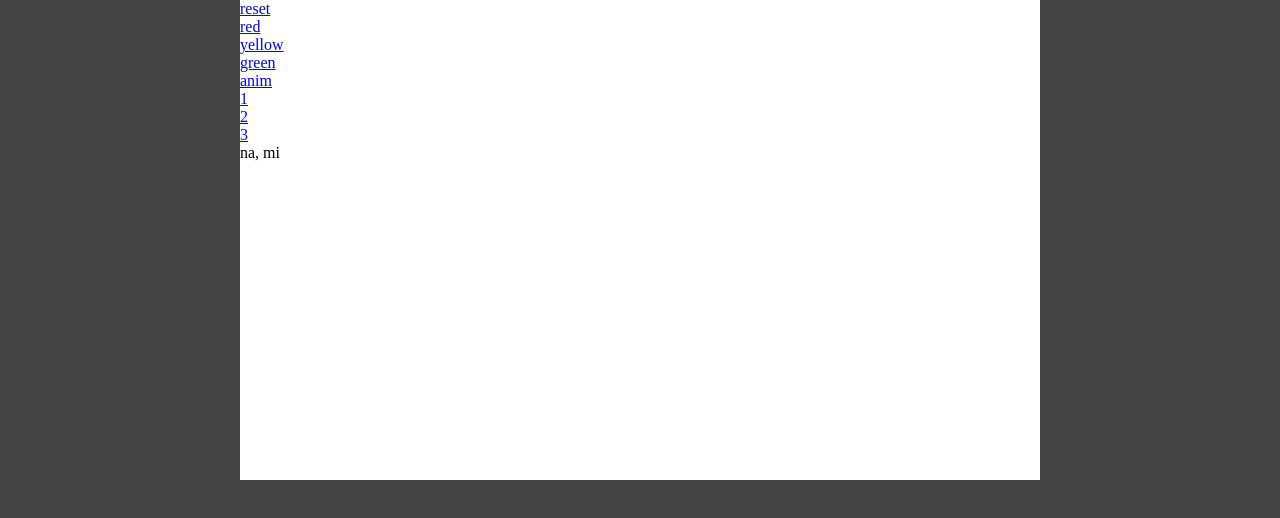
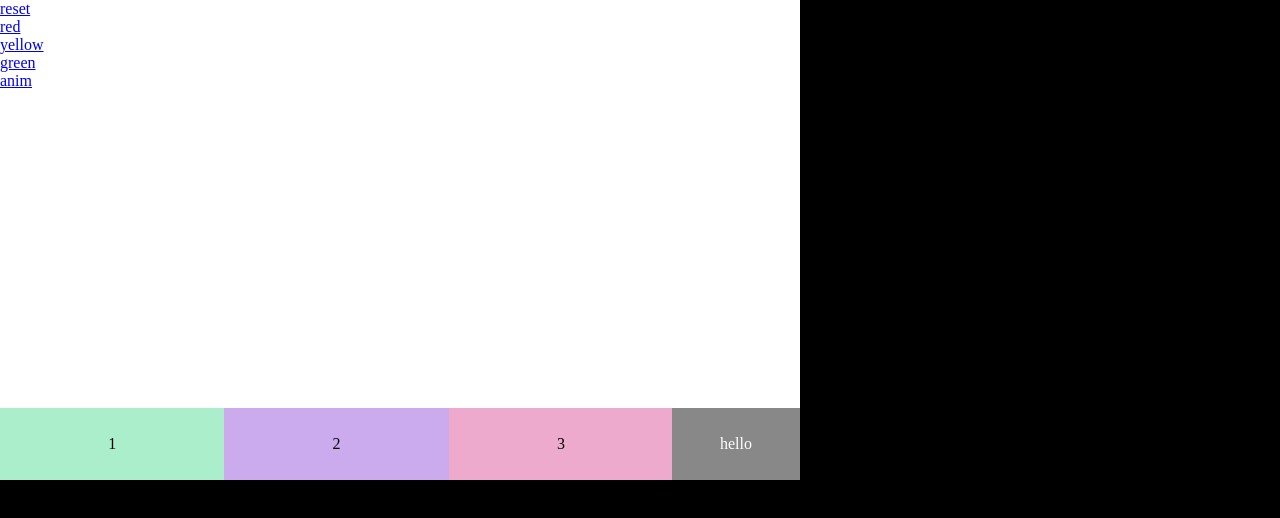
Before and after one commit to ern0/indicator, a plain HTML site: page client/index.html in a window 1280 px wide. Drawn offline with Linux system fonts and the light colour scheme.

Commit message:
client tabs work

```diff
--- a/client/index.html
+++ b/client/index.html
@@ -5,11 +5,12 @@
 		<script src="script.js"></script>
 	</head>
 	<body>
+
 		<div id="screen">
 
 				<div id="tabarea">
 
-				<div class="tab" id="tab1">
+					<div id="tab1" class="tab">
 						<a href="/light/reset">reset</a> <br />
 						<a href="/light/color/f00">red</a> <br />
 						<a href="/light/color/ff0">yellow</a> <br />
@@ -17,35 +18,45 @@
 						<a href="/light/one">anim</a> <br />
 					</div>
 
-				<div class="tab" id="tab2">
+					<div id="tab2" class="tab">
 						tab2
 					</div>
 
-				<div class="tab" id="tab3">
+					<div id="tab3" class="tab">
 						tab3
-				</tab>
+					</div>
+
+				</div><!-- tabarea -->
+
+				<div id="bottomline">
+
+					<div id="tabselbox">
+						<div id="tabsel1" class="tabsel tabsel1">
+							<div class="label">
+								1
+							</div>
+						</div>
+						<div id="tabsel2" class="tabsel tabsel2">
+							<div class="label">
+								2
+							</div>
+						</div>
+						<div id="tabsel3" class="tabsel tabsel3">
+							<div class="label">
+								3
+							</div>
+						</div>
+					</div>
+
+					<div id="statusbox">
+						<div class="label">
+							hello
+						</div>
+					</div>
+
+				</div><!-- bottomline -->
 
 			</div>
 
-			<div id="tabselector">
-
-				<div id="tab1">
-					<a href="#" onclick="activateTab(1);"> 1 </a>
-				</div>
-				<div id="tab2">
-					<a href="#" onclick="activateTab(2);"> 2 </a>
-				</div>
-				<div id="tab3">
-					<a href="#" onclick="activateTab(3);"> 3 </a>
-				</div>
-
-				<div id="status">
-					na, mi
-				</div>
-
-			</div>
-
-
-		</div>
 	</body>
 </html>
--- a/client/script.js
+++ b/client/script.js
@@ -1,6 +1,17 @@
 	$(document).ready(function() {
 
 		activateTab(1);
+
+		$(".tabsel").click(function() {
+			var id = $(this).attr("id");
+			$(this).addClass(id + "active");
+			setTimeout(function() {
+				$("#" + id).removeClass(id + "active");
+			},200)
+
+			var tabnum = id.substr(6);
+			activateTab(tabnum);
+		})
 
 	})
 
--- a/client/style.css
+++ b/client/style.css
@@ -2,16 +2,70 @@ body {
 	margin: 0;
 	padding: 0;
 	border: none;
-	background: #444444;
+	background: #000000;
 }
-
-.tab {
-	display: none;
+.label {
+	text-align: center;
+  position: relative;
+  top: 50%;
+  transform: translateY(-50%);
+  user-select: none;
 }
 
 #screen {
+	position: absolute;
 	width: 800px;
 	height: 480px;
 	background: #ffffff;
 	margin: auto;
 }
+
+#bottomline {
+	position: absolute;
+	bottom: 0px;
+	left: 0px;
+	width: 100%;
+	height: 15%;
+}
+
+#tabselbox {
+	position: absolute;
+	bottom: 0px;
+	left: 0px;
+	width: 85%;
+	height: 100%;
+	background: #aaaaaa;
+}
+.tabsel {
+	height: 100%;
+	width: 33%;
+	float: left;
+}
+.tabsel1 {
+	background: #aaeecc;
+}
+.tabsel1active {
+	background: #88ccaa;
+}
+.tabsel2 {
+	background: #ccaaee;
+}
+.tabsel2active {
+	background: #aa88cc;
+}
+.tabsel3 {
+	background: #eeaacc;
+}
+.tabsel3active {
+	background: #cc88aa;
+}
+
+#statusbox {
+	position: absolute;
+	bottom: 0px;
+	right: 0px;
+	width: 16%;
+	height: 100%;
+	background: #888888;
+	color: #ffffff;
+}
```
Lines whose indentation alone changed are shown as unchanged.
